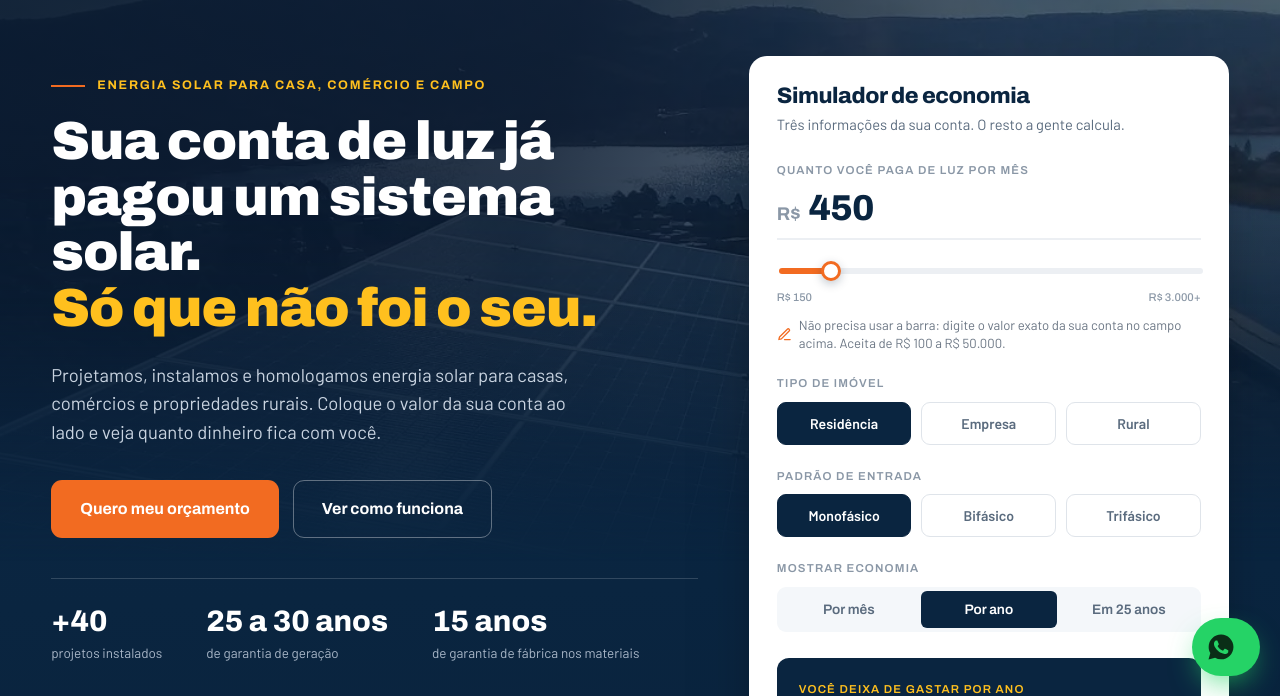
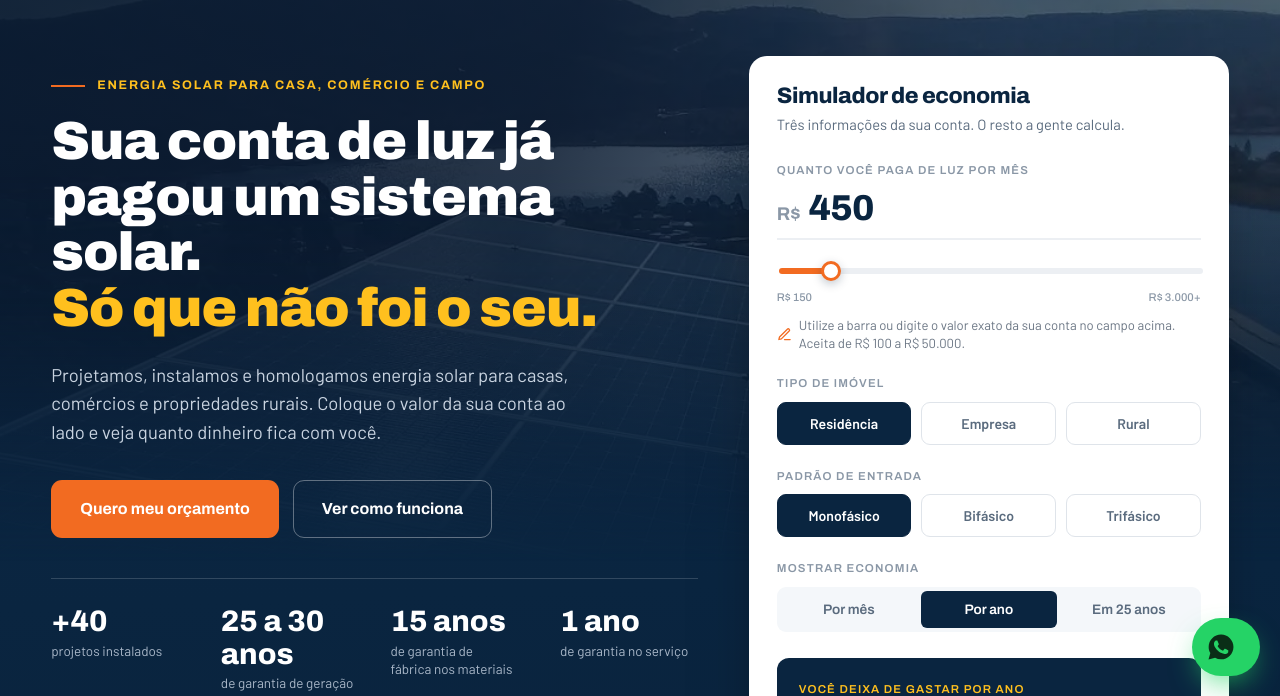
Before and after one commit to ehn96/Site-Tecnica-Energia-Solar, a plain HTML site: page index.html in a window 1280 px wide. Shown: the part 104-800 px from the top of the page. Drawn offline with Linux system fonts and the light colour scheme.

Commit message:
alinhamento das garantias e mudança do texto slider conta de energia

```diff
--- a/index.html
+++ b/index.html
@@ -432,9 +432,11 @@
         margin-bottom: 40px;
       }
       .hero-nums {
-        display: flex;
-        flex-wrap: wrap;
-        gap: clamp(24px, 4vw, 44px);
+        display: grid;
+        grid-template-columns: repeat(4, minmax(0, 1fr));
+        align-items: start;
+        column-gap: clamp(16px, 2.6vw, 32px);
+        row-gap: 26px;
         border-top: 1px solid rgba(255, 255, 255, 0.16);
         padding-top: 26px;
       }
@@ -445,10 +447,22 @@
         font-size: 1.85rem;
         color: #fff;
         line-height: 1.1;
+        margin-bottom: 4px;
       }
       .hero-nums span {
+        display: block;
         font-size: 0.84rem;
+        line-height: 1.35;
         color: var(--cinza-claro);
+        text-wrap: balance;
+      }
+      @media (max-width: 720px) {
+        .hero-nums {
+          grid-template-columns: repeat(2, minmax(0, 1fr));
+        }
+        .hero-nums b {
+          font-size: 1.6rem;
+        }
       }
 
       /* SIMULADOR */
@@ -1700,9 +1714,7 @@
             </div>
             <div class="hero-nums">
               <div><b>+40</b><span>projetos instalados</span></div>
-              <div>
-                <b>25 a 30 anos</b><span>de garantia de geração</span>
-              </div>
+              <div><b>25 a 30 anos</b><span>de garantia de geração</span></div>
               <div>
                 <b>15 anos</b><span>de garantia de fábrica nos materiais</span>
               </div>
@@ -1756,8 +1768,8 @@
                   <path d="M16.5 3.5a2.12 2.12 0 0 1 3 3L7 19l-4 1 1-4Z" />
                 </svg>
                 <span
-                  >Não precisa usar a barra: digite o valor exato da sua conta
-                  no campo acima. Aceita de R$ 100 a R$ 50.000.</span
+                  >Utilize a barra ou digite o valor exato da sua conta no campo
+                  acima. Aceita de R$ 100 a R$ 50.000.</span
                 >
               </p>
             </div>
@@ -2236,7 +2248,13 @@
           </div>
 
           <p class="esteira-dica">
-            <svg width="16" height="16" viewBox="0 0 24 24" fill="none" aria-hidden="true">
+            <svg
+              width="16"
+              height="16"
+              viewBox="0 0 24 24"
+              fill="none"
+              aria-hidden="true"
+            >
               <path
                 d="M9 5l7 7-7 7"
                 stroke="currentColor"
```
Lines whose indentation alone changed are shown as unchanged.
